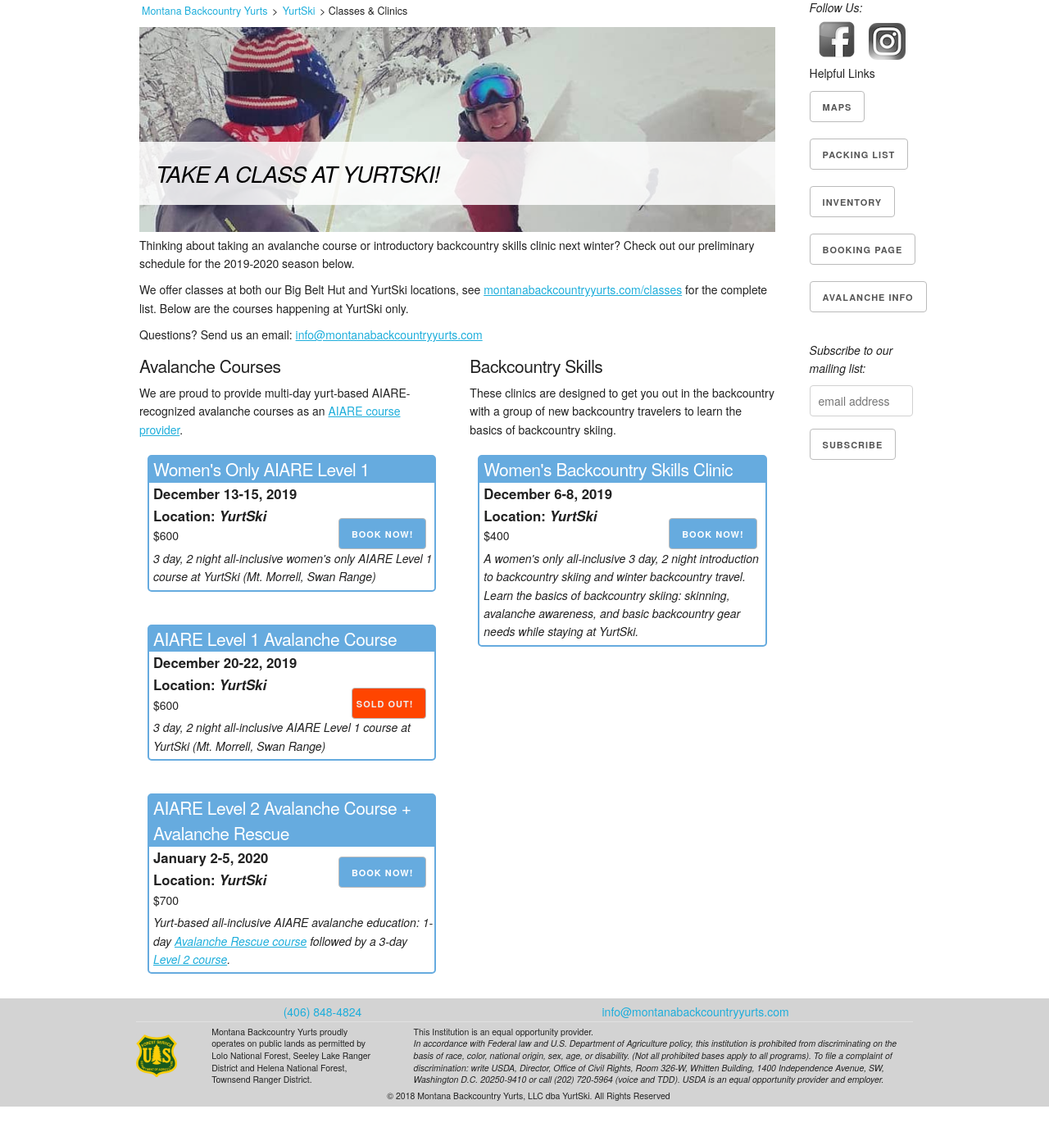
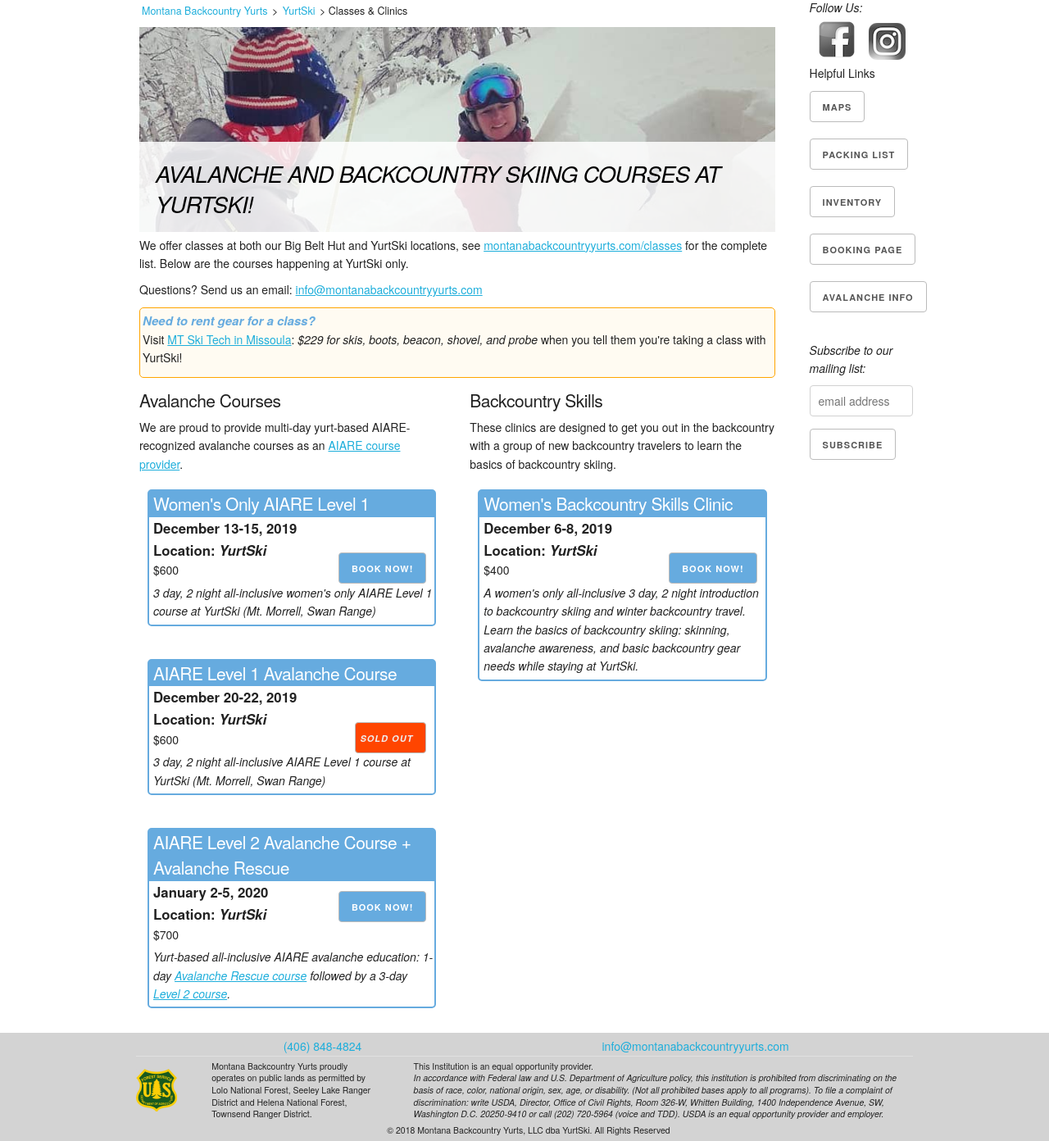
Before and after one commit to jenningsanderson/yurtski.com, a PHP site: page /classes.html in a window 1280 px wide. Shown: the part 311-1703 px from the top of the page at 82% size. Before the commit the page ends 1661 px from the top, so only its background shows below. Run offline with PHP 8.4, Linux system fonts and the light colour scheme; some libraries are stand-ins or nearby versions.

Commit message:
Automagically building YurtSki from moba

```diff
--- a/classes.html
+++ b/classes.html
@@ -256,17 +256,19 @@
 
       <div id="content" class="page-main-content">
           <div id="winter" class="u-full-width call-to-action" style="background-image:url('/img/jane_with_snowblock.jpg');">
-  <h4>Take a class at YurtSki!</h4>
+  <h4>Avalanche and Backcountry Skiing Courses at YurtSki!</h4>
 </div>
-
-
-
-<p>Thinking about taking an avalanche course or introductory backcountry skills clinic next winter?
-Check out our preliminary schedule for the 2019-2020 season below. </p>
 
 <p>We offer classes at both our Big Belt Hut and YurtSki locations, see <a href="https://montanabackcountryyurts.com/classes">montanabackcountryyurts.com/classes</a> for the complete list. Below are the courses happening at YurtSki only.
 
 <p>Questions? Send us an email: <a href="mailto:info@montanabackcountryyurts.com">info@montanabackcountryyurts.com</a></p>
+
+<div class='highlight'>
+  <h6 class='yurtski-blue italic'>Need to rent gear for a class?</h6>
+  <p>Visit <a target="_blank" href="https://mtskitech.com/">MT Ski Tech in Missoula</a>: <em>$229 for skis, boots, beacon, shovel, and probe</em> when you tell them you're taking a class with YurtSki!</p>
+</div>
+
+
 
 
 <div class="mt12 row">
@@ -286,7 +288,7 @@
 
 	<h6 class='focus-emphasis'>December 13-15, 2019</h6>
 
-	<h6 class='focus-emphasis'>Location: <span class="location">YurtSki</span></h6>
+	<h6 class='focus-emphasis'>Location: <span class="italic">YurtSki</span></h6>
 
 	<p class='tight'>$600</p>
 
@@ -319,7 +321,7 @@
 
 	<h6 class='focus-emphasis'>December 20-22, 2019</h6>
 
-	<h6 class='focus-emphasis'>Location: <span class="location">YurtSki</span></h6>
+	<h6 class='focus-emphasis'>Location: <span class="italic">YurtSki</span></h6>
 
 	<p class='tight'>$600</p>
 
@@ -327,7 +329,7 @@
 </em></p>
 
 
-		<p style="position:absolute; top:75px; right:10px;" class="sold-out button">Sold Out!</p>
+		<p style="position:absolute; top:75px; right:10px;" class="italic sold-out button">Sold Out</p>
 
 
 </div>
@@ -348,7 +350,7 @@
 
 	<h6 class='focus-emphasis'>January 2-5, 2020</h6>
 
-	<h6 class='focus-emphasis'>Location: <span class="location">YurtSki</span></h6>
+	<h6 class='focus-emphasis'>Location: <span class="italic">YurtSki</span></h6>
 
 	<p class='tight'>$700</p>
 
@@ -412,7 +414,7 @@
 
 	<h6 class='focus-emphasis'>December 6-8, 2019</h6>
 
-	<h6 class='focus-emphasis'>Location: <span class="location">YurtSki</span></h6>
+	<h6 class='focus-emphasis'>Location: <span class="italic">YurtSki</span></h6>
 
 	<p class='tight'>$400</p>
 
--- a/css/custom.css
+++ b/css/custom.css
@@ -153,6 +153,7 @@
 	font-size:1.5em;
 	margin-bottom:0.5rem;
 }
+
 
 h5.border-b{
 	border-bottom: 1px solid #999;
@@ -410,7 +411,7 @@
 
 .banner-box h5,h6{
 	padding: 0px 0px;
-	margin: 0px 2px;
+	margin: 0px 0px;
 	font-weight:bold;
 }
 
@@ -462,7 +463,12 @@
 
 
 
-
+.highlight{
+	border: 1px solid orange;
+	border-radius: 5px;
+	padding: 3px;
+	background-color:rgba(255,165,0,0.05)
+}
 
 
 
--- a/css/helper.css
+++ b/css/helper.css
@@ -116,3 +116,11 @@
 .fade-background{
 	background-color:rgba(50,50,50,0.9);
 }
+
+.color-orange{
+	color:orange;
+}
+
+.italic{
+	font-style:italic;
+}
```
Also changed, not shown: index.html (+9 -2 lines).
